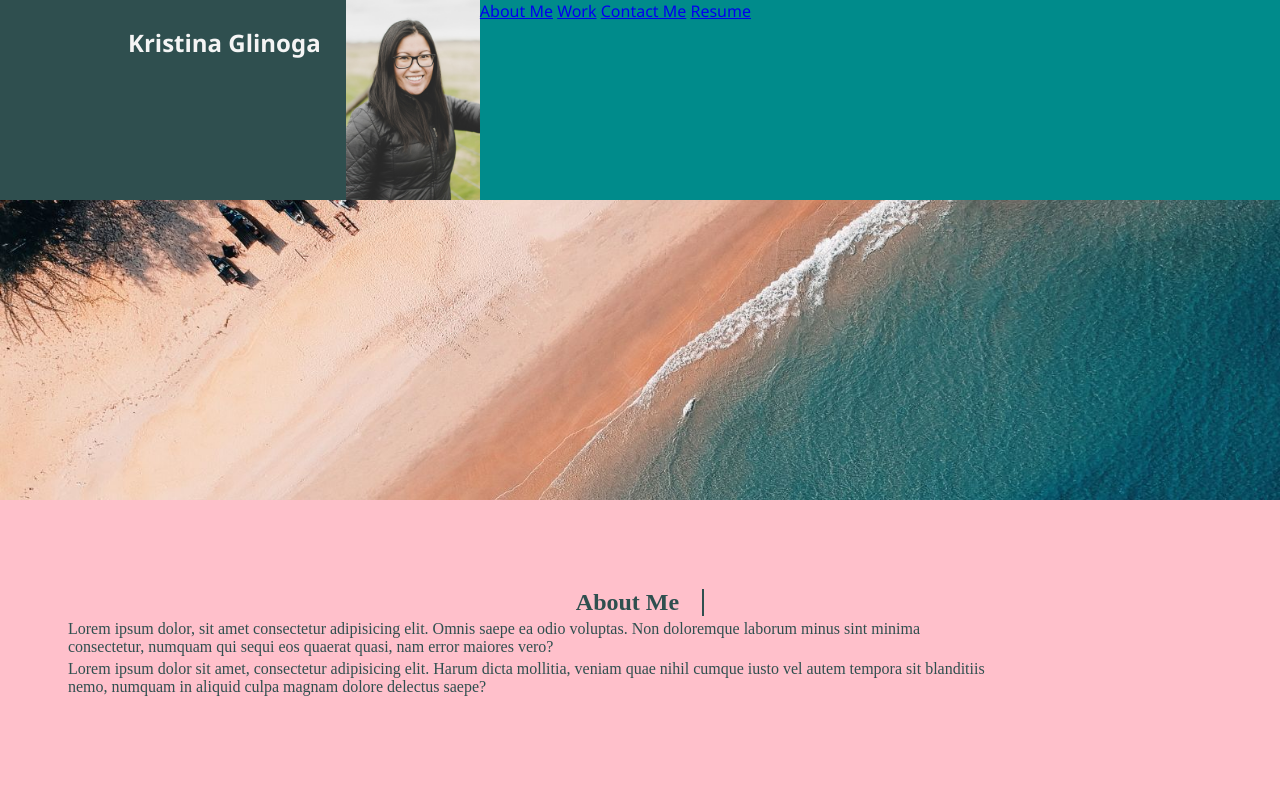
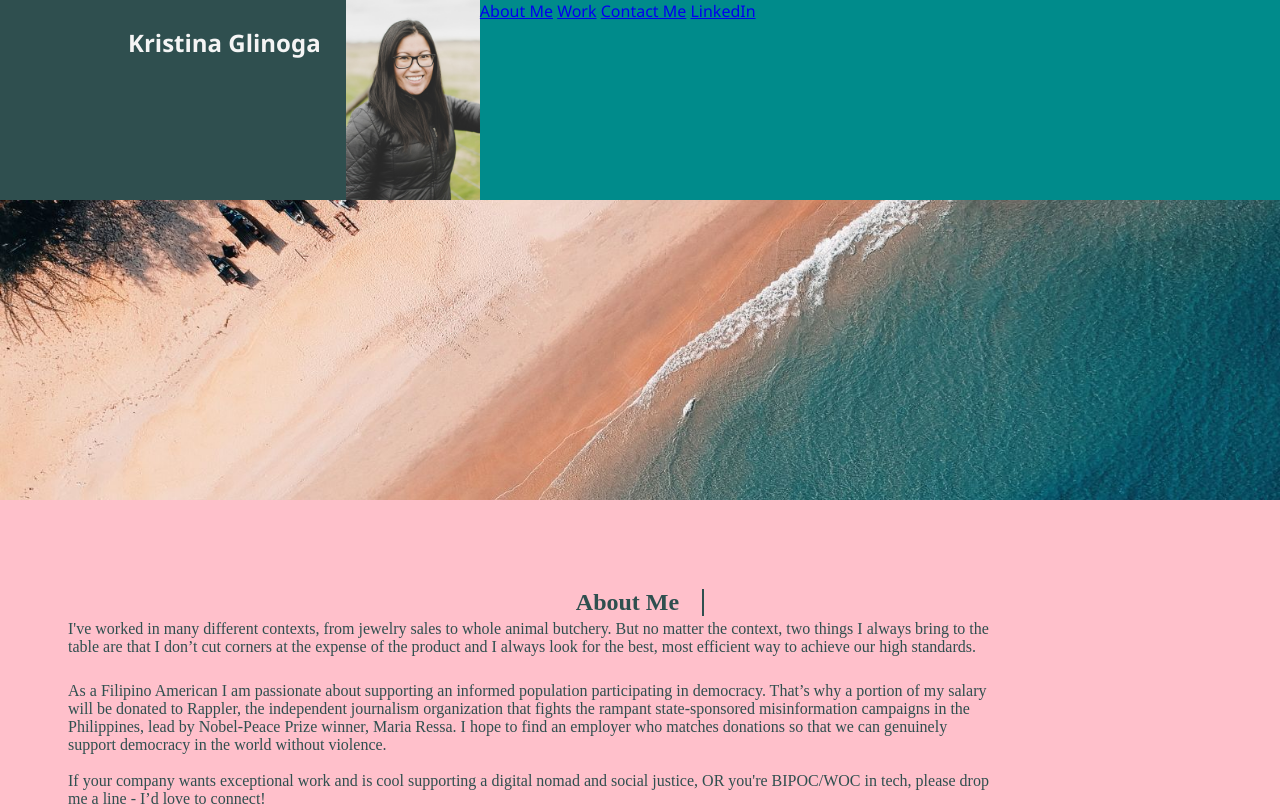
Before and after one commit to KGlinoga/portfolio, a plain HTML site: page index.html in a window 1280 px wide. Shown: the top 811 px of the page. Drawn offline with Linux system fonts and the light colour scheme.

Commit message:
final push!  updated copy in About Me, replaced Resume link with LinkedIn link to a new tab. The README is also complete, with two screenshots and credits.

```diff
--- a/index.html
+++ b/index.html
@@ -20,7 +20,8 @@
                 <li><a href="#about-me">About Me</a></li>
                 <li><a href="#work">Work</a></li>
                 <li><a href="#contact-me">Contact Me</a></li>
-                <li><a href="#resume">Resume</a></li>
+                <li><a href="https://linkedin.com/in/kristina-glinoga
+                    " target="_blank">LinkedIn</a></li>
             </ul>
         </nav>
         </section>
@@ -32,12 +33,12 @@
         <section class="container">
             <h2 id="about-me">About Me</h2>
             <div>
-                <p>Lorem ipsum dolor, sit amet consectetur adipisicing elit. Omnis saepe ea odio voluptas. Non
-                    doloremque laborum minus sint minima consectetur, numquam qui sequi eos quaerat quasi, nam error
-                    maiores vero?</p>
-                <p>Lorem ipsum dolor sit amet, consectetur adipisicing elit. Harum dicta mollitia, veniam quae nihil
-                    cumque iusto vel autem tempora sit blanditiis nemo, numquam in aliquid culpa magnam dolore delectus
-                    saepe?
+                <p>I've worked in many different contexts, from jewelry sales to whole animal butchery.  But no matter the context, two things I always bring to the table are that I don’t cut corners at the expense of the product and I always look for the best, most efficient way to achieve our high standards.   </p>
+                <br>
+                <p>As a Filipino American I am passionate about supporting an informed population participating in democracy. That’s why a portion of my salary will be donated to Rappler, the independent journalism organization that fights the rampant state-sponsored misinformation campaigns in the Philippines, lead by Nobel-Peace Prize winner, Maria Ressa. I hope to find an employer who matches donations so that we can genuinely support democracy in the world without violence.
+<br>
+<br>
+                    If your company wants exceptional work and is cool supporting a digital nomad and social justice, OR you're BIPOC/WOC in tech, please drop me a line - I’d love to connect!
                 </p>
             </div>
         </section>
```
